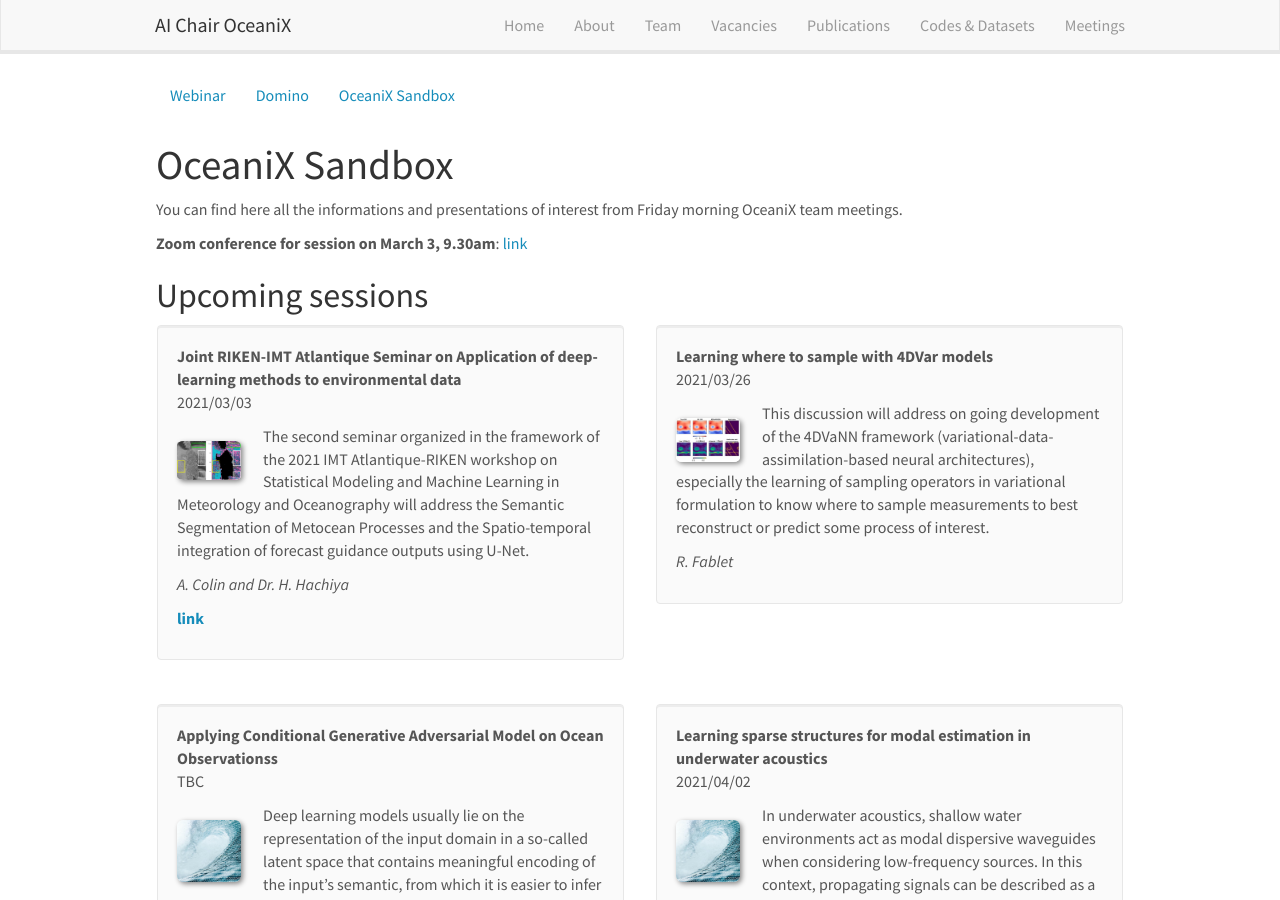
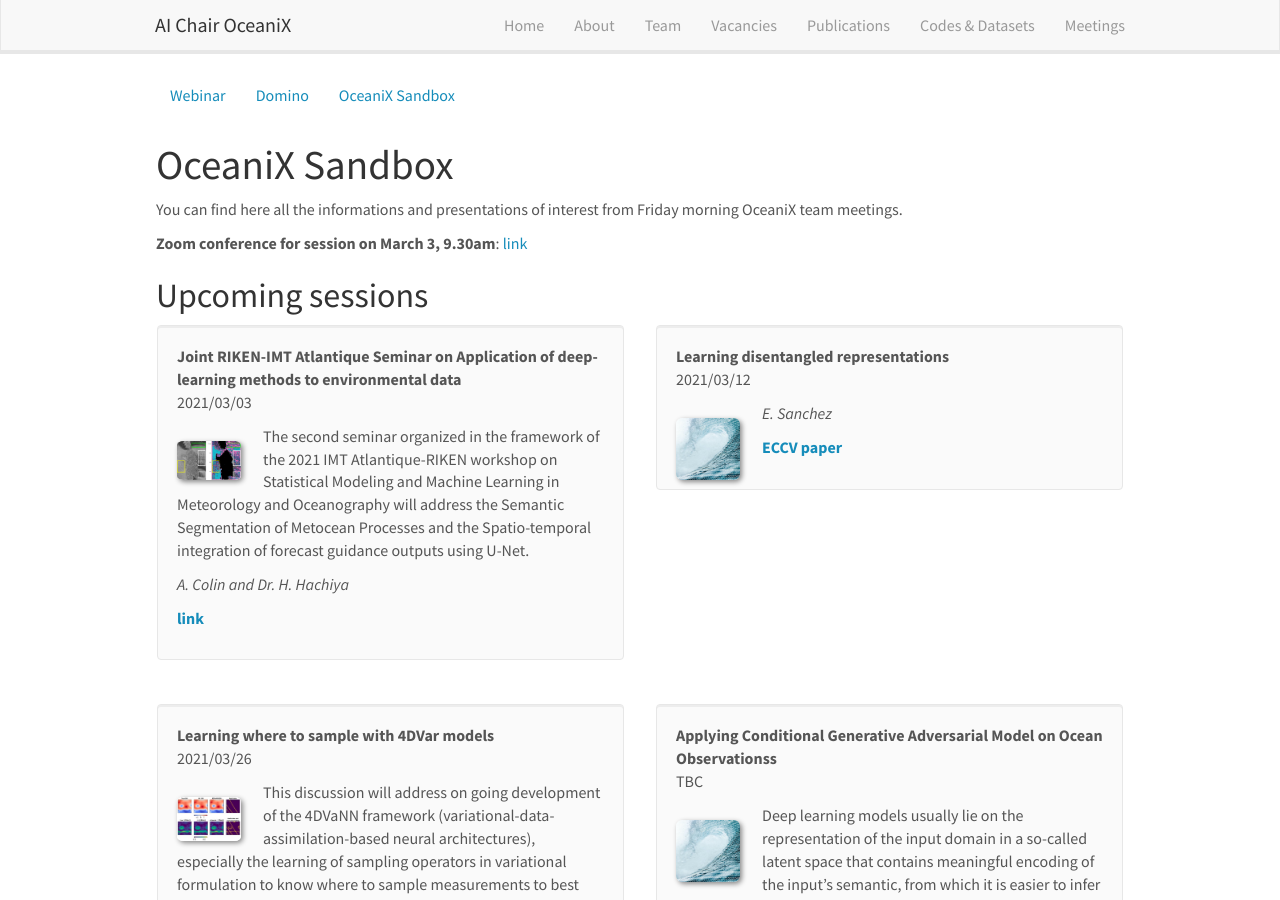
Before and after one commit to CIA-Oceanix/CIA-Oceanix.github.io, a Jekyll site: the page built from _pages/oceanix_sandbox.md, in a window 1280 px wide and 900 px high. Built offline with Jekyll 4.4.1, drawn with Linux system fonts in a browser that asks for light colours; nearby versions of some CDN libraries.

Commit message:
Update sandbox_list.yml

```diff
--- a/_data/sandbox_list.yml
+++ b/_data/sandbox_list.yml
@@ -14,6 +14,21 @@
   news1:
   news2:
 
+- title: "Learning disentangled representations"
+  image: default.jpg
+  description:
+  date: 2021/03/12
+  authors: E. Sanchez
+  link:
+  slideslink:
+    url1: https://hal.archives-ouvertes.fr/hal-02397803
+    display1: ECCV paper
+    url2:
+    display2:
+  highlight: 1
+  codetype: 2
+  news1:
+  news2:
 
 - title: "Learning where to sample with 4DVar models"
   image: ronan4DVarNNSamp2021.jpg
```
